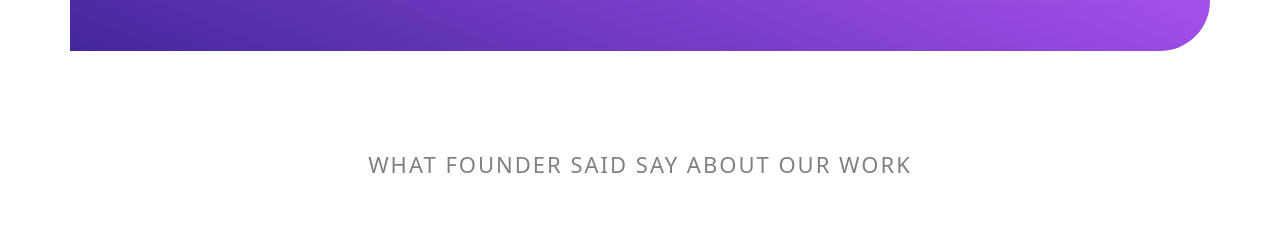
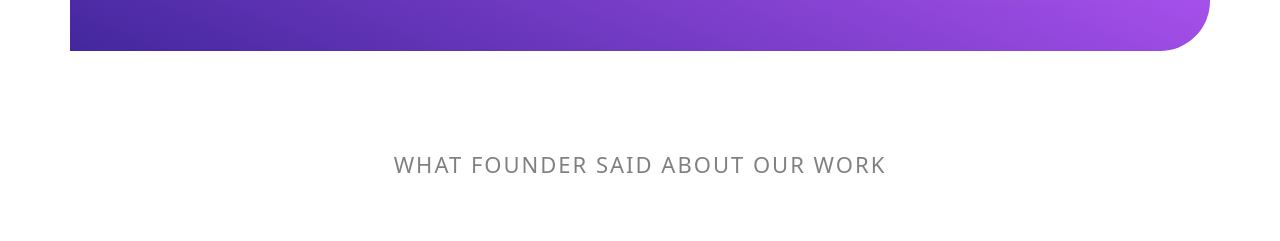
Before and after one commit to akanand90/3bstaffing, a Next.js app: page / in a window 1280 px wide. Shown: the part 1726-1967 px from the top of the page. Built offline with nearby package versions, Linux system fonts and the light colour scheme.

Commit message:
text missing

```diff
--- a/components/Testimonial.js
+++ b/components/Testimonial.js
@@ -56,7 +56,7 @@ const Testimonial = () => {
       <section className='testimonial'>
         <div className='container'>
           <div className='heading-title'>
-            <TitleSm title='WHAT FOUNDER SAID  SAY ABOUT OUR WORK' />
+            <TitleSm title='WHAT FOUNDER SAID ABOUT OUR WORK' />
           </div>
           <div className='cards'  style={{padding:10}}>
             <Slider {...settings}>
```
